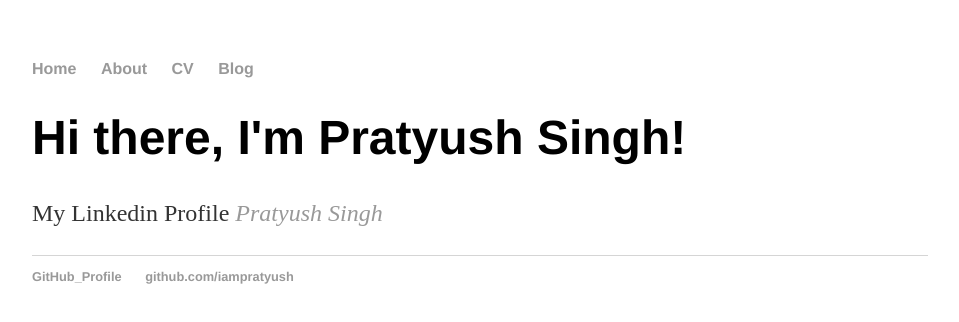
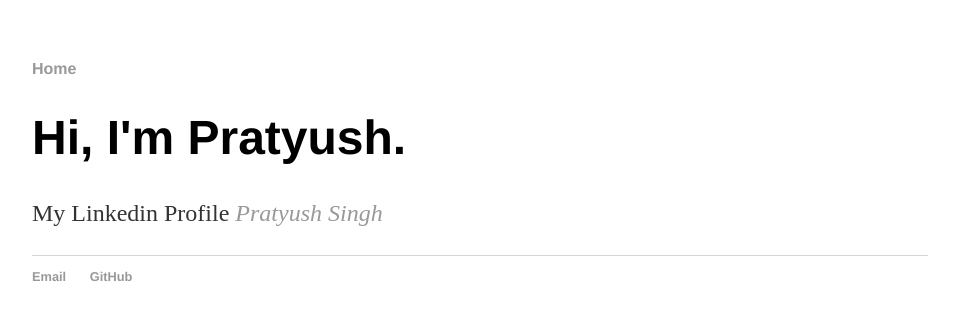
Before and after one commit to Pratzz96/pratyush.github.io, a plain HTML site: page index.html in a window 1280 px wide. Shown: the whole page, without its empty margins (160-1119 px from the left). Drawn offline with Linux system fonts and the light colour scheme.

Commit message:
HTML Changes
Only chnages in HTML file

```diff
--- a/index.html
+++ b/index.html
@@ -9,21 +9,21 @@
 		<nav>
     		<ul>
         		<li><a href="/">Home</a></li>
-	        	<li><a href="/about">About</a></li>
-        		<li><a href="/cv">CV</a></li>
-        		<li><a href="/blog">Blog</a></li>
+	        	<!-- <li><a href="/about">About</a></li> -->
+        		<!-- <li><a href="/cv">CV</a></li> -->
+        		<!-- <li><a href="/blog">Blog</a></li> -->
     		</ul>
 		</nav>
 		<div class="container">
     		<div class="blurb">
-        		<h1>Hi there, I'm Pratyush Singh!</h1>
-				<p>My Linkedin Profile <em><a href="/about">Pratyush Singh</a></em></p>
+        		<h1>Hi, I'm Pratyush.</h1>
+				<p>My Linkedin Profile <em><a href="https://www.linkedin.com/in/pratzz/">Pratyush Singh</a></em></p>
     		</div><!-- /.blurb -->
 		</div><!-- /.container -->
 		<footer>
     		<ul>
-        		<li><a href="mailto:pratyushksingh96@gmail.com">GitHub_Profile</a></li>
-        		<li><a href="https://github.com/iampratyush">github.com/iampratyush</a></li>
+        		<li><a href="mailto:pratyushksingh96@gmail.com">Email</a></li>
+        		<li><a href="https://github.com/iampratyush">GitHub</a></li>
 			</ul>
 		</footer>
 	</body>
```
